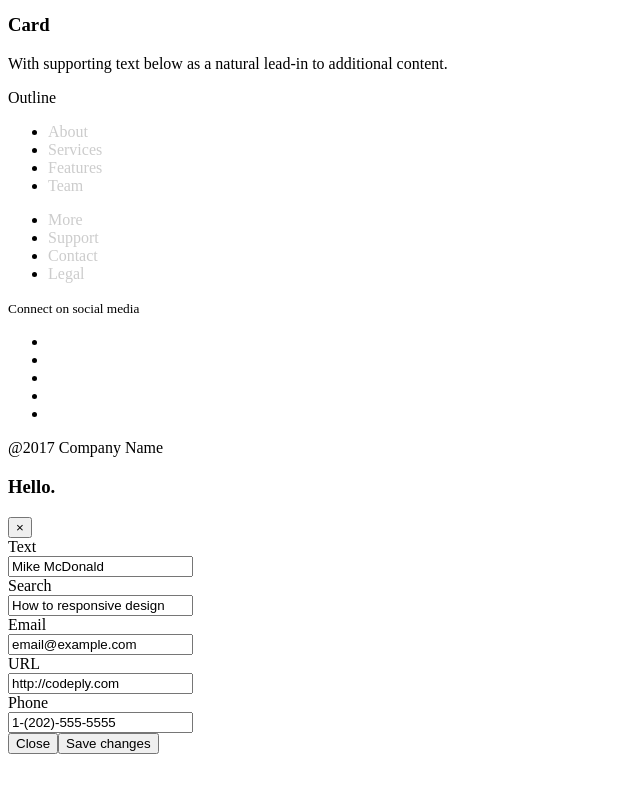
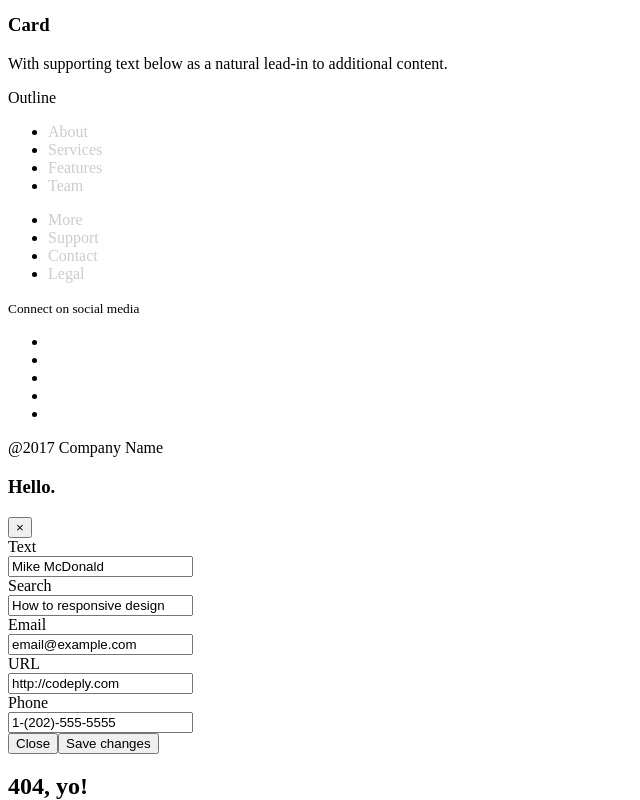
Before and after one commit to eckdanny-osi/cwds-components-example, a React (Create React App) app: page /nav in a window 1280 px wide. Shown: the part 3942-4742 px from the top of the page, without its empty margins (0-640 px from the left). Before the commit the page ends 4696 px from the top, so only its background shows below. Built offline with nearby package versions, Linux system fonts and the light colour scheme.

Commit message:
Update example build

```diff
--- a/src/App.js
+++ b/src/App.js
@@ -4,13 +4,18 @@ import KitchenSink from './PageKitchenSink';
 import Home from './PageHome';
 import PageNav from './PageNav';
 
+const Page404 = () => (
+  <h2>404, yo!</h2>
+);
+
 const App = () => (
-  <Router>
+  <Router basename={process.env.PUBLIC_URL}>
     <div>
       <Route exact path="/" component={KitchenSink} />
       {/* <Route path="/kitchen-sink" render={() => <h2>sink</h2>} /> */}
       <Route path="/home" component={Home} />
       <Route path="/nav" component={PageNav} />
+      <Route path='*' component={Page404} />
     </div>
   </Router>
 );
```
Also changed, not shown: package.json (+7 -1 lines), 1 other file (tests, documents, lock files or other folders).
